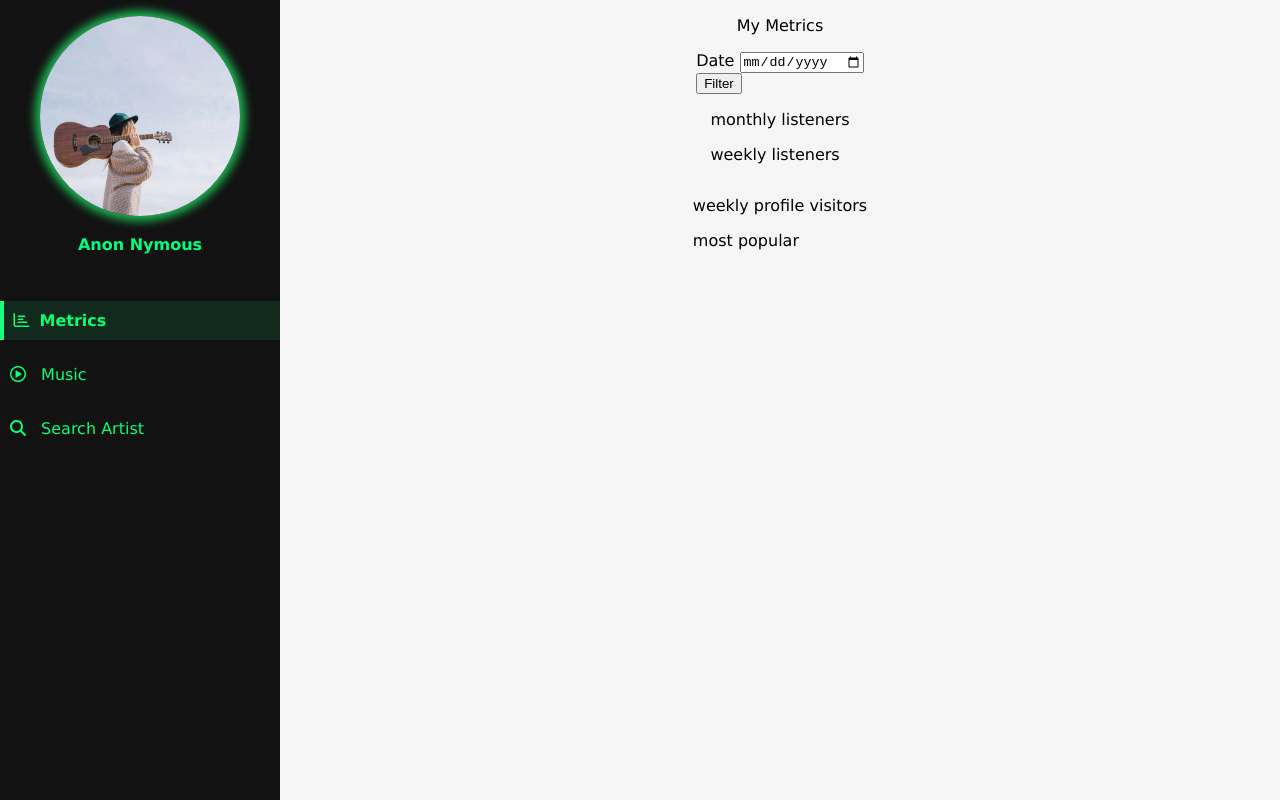
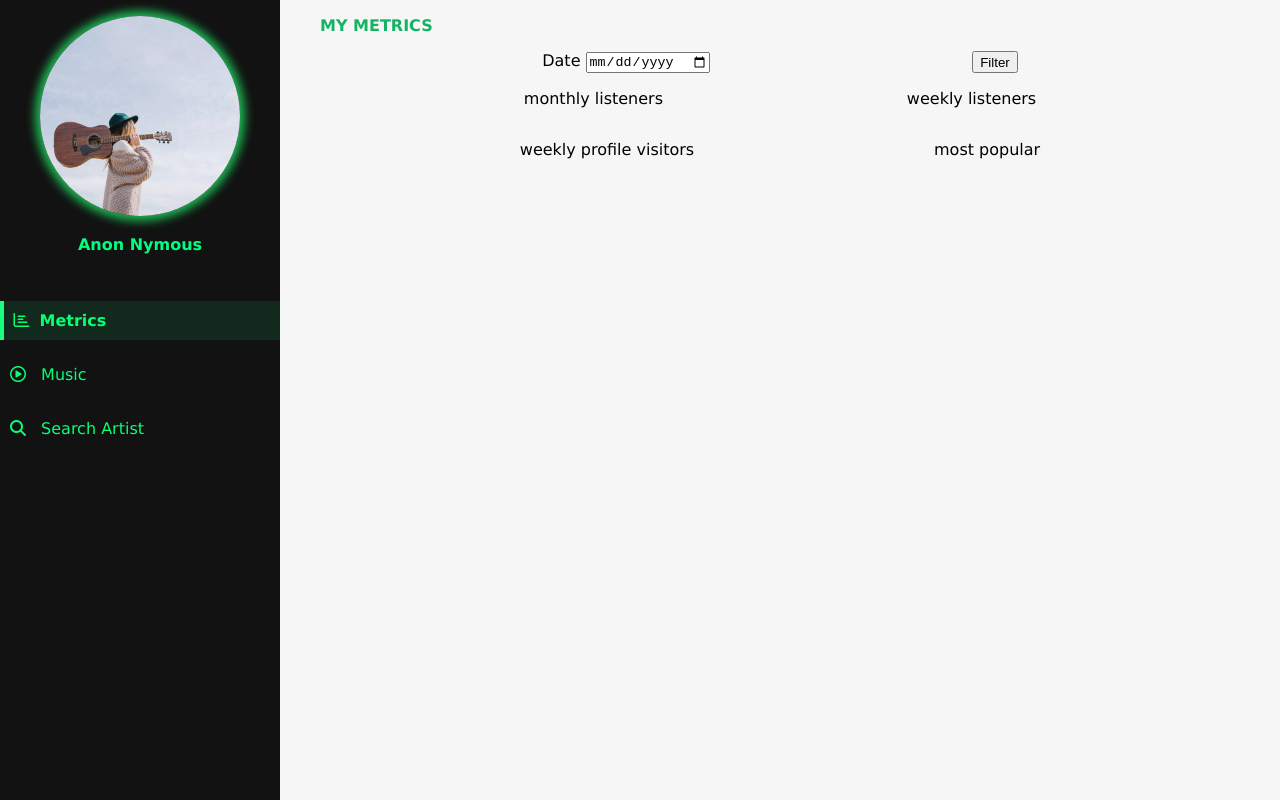
Before and after one commit to dropdel/spotify-dashboard, a plain HTML site: page index.html in a window 1280 px wide. Drawn offline with Linux system fonts and the light colour scheme.

Commit message:
Basic styling of main content section for metrics desktop design.

```diff
--- a/styles/main.css
+++ b/styles/main.css
@@ -54,11 +54,43 @@ nav > ul {
 }
 /* End Major Sections */
 
+/* Minor sections */
+#filterSection {
+    display: flex;
+    flex-direction: row;
+    width: 100%;
+    justify-content: space-evenly;
+}
+#monthlyWeeklyListenersSection {
+    display: flex;
+    flex-direction: row;
+    width: 100%;
+    justify-content: space-evenly;
+}
+#profileVisitsAndMostPopularSection {
+    display: flex;
+    flex-direction: row;
+    width: 100%;
+    justify-content: space-evenly;
+}
+/*  */
+
+
 /* Artist Name */
 #artistName {
     color: #00FF7F;
     font-weight: bold;
     margin-top: 15px;
+}
+
+/* Title of Path */
+#pathTitle {
+    align-self: flex-start;
+    /* After 768px, align center */
+    padding-left: 40px;
+    color: #12b362;
+    font-weight: bolder;
+    text-transform: uppercase;
 }
 
 /* Hamburger Menu */
```
